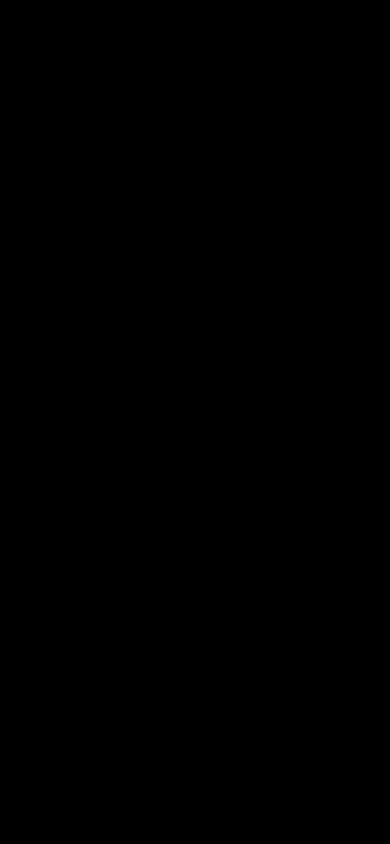
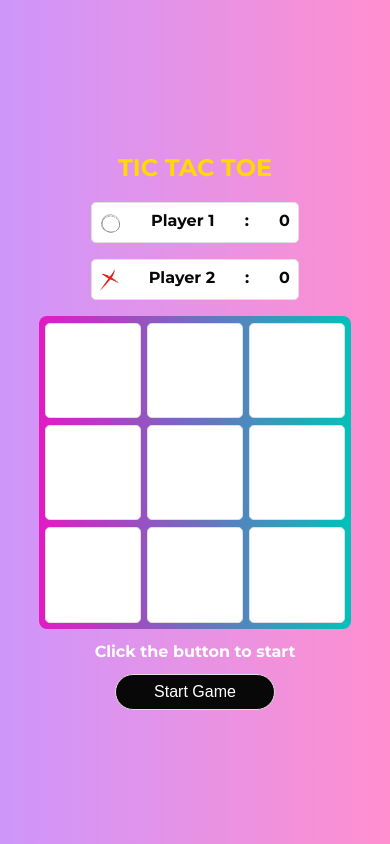
Before and after one commit to klintat/odin-tic_tac_toe, a plain HTML site: page index.html in a window 390 px wide. Drawn offline with Linux system fonts and the light colour scheme.

Commit message:
Finished with html content and css styling

```diff
--- a/index.html
+++ b/index.html
@@ -5,9 +5,53 @@
     <meta name="viewport" content="width=device-width, initial-scale=1.0">
     <title>TicTacToe</title>
     <link rel="stylesheet" href="style.css">
+    <script src="script.js" defer></script>
+    <link rel="preconnect" href="https://fonts.googleapis.com">
+    <link rel="preconnect" href="https://fonts.gstatic.com" crossorigin>
+    <link href="https://fonts.googleapis.com/css2?family=Montserrat:ital,wght@0,100..900;1,100..900&display=swap" rel="stylesheet">
 </head>
 <body>
-
-    <script src="script.js"></script>
+    <div id="info">
+        <h2 id="info__tilte">TIC TAC TOE</h2>
+        <div class="info__player">
+            <img src="images/circle.png" alt="Player 1 icon" class="info__player__icon"/>
+            <h1 id="info__player__name1">Player 1</h1>
+            <h1>:</h1>
+            <h1 id="info__player__score1">0</h1>
+        </div>
+        <div class="info__player">
+            <img src="images/cross.png" alt="Player 2 icon" class="info__player__icon"/>
+            <h1 id="info__player__name2">Player 2</h1>
+            <h1>:</h1>
+            <h1 id="info__player__score2">0</h1>
+        </div>
+    </div>
+    <div id="grid">
+        <div id="grid__square-1" class="gird__square"></div>
+        <div id="grid__square-2" class="gird__square"></div>
+        <div id="grid__square-3" class="gird__square"></div>
+        <div id="grid__square-4" class="gird__square"></div>
+        <div id="grid__square-5" class="gird__square"></div>
+        <div id="grid__square-6" class="gird__square"></div>
+        <div id="grid__square-7" class="gird__square"></div>
+        <div id="grid__square-8" class="gird__square"></div>
+        <div id="grid__square-9" class="gird__square"></div>
+    </div>
+    <div id="instructions">
+        <h2 id="instructions__text">Click the button to start</h2>
+        <button id="instructions__btn">Start Game</button>
+    </div>
+    <div id="modal">
+        <div id="modal__content">
+            <h2>Enter player name</h2>
+            <form>
+                <label for="player1">Player 1</label>
+                <input type="text" id="player1" name="player1" placeholder="Player 1" maxlength="10" required />
+                <label for="player2">Player 2</label>
+                <input type="text" id="player2" name="player2" placeholder="Player 2" maxlength="10" required />
+                <input type="submit" value="Start Game" />
+            </form>
+        </div>
+    </div>
 </body>
 </html>
--- a/style.css
+++ b/style.css
@@ -1,3 +1,217 @@
+:root {
+    --bg-pink: linear-gradient(
+        90deg,
+        rgb(206, 150, 251) 0%,
+        rgb(255, 143, 207) 100%
+    );
+
+    --bg-green: linear-gradient(
+        90deg,
+        rgb(227, 26, 197) 0%,
+        rgb(0, 194, 186) 100%
+    );
+
+    --bg-yellow: linear-gradient(
+        90deg,
+        rgb(255, 239, 64) 30%,
+        rgb(246, 172, 11) 100%
+    );
+
+    --bg-white: rgb(255, 255, 255);
+    --bg-modal: #0e110eaf;
+    --text-white: white;
+    --text-dark: rgb(54, 54, 54);
+    --text-light: #cfcfcf;
+    --text-gold: rgb(255, 217, 0);
+    --dark: #080808;
+    --border: 0.1rem solid rgb(224, 224, 224);
+}
+
 body {
-    background-color: black;
+    height: 100vh;
+    margin: 0;
+    display: flex;
+    flex-wrap: wrap;
+    align-items: center;
+    justify-content: space-evenly;
+    font-family: "Montserrat", sans-serif;
+    background: var(--bg-pink);
 }
+
+h1 {
+    margin: 0;
+    font-size: 1rem;
+}
+
+h1:hover, h2:hover {
+    cursor: default;
+}
+
+/* INFO */
+
+#info {
+    text-align: center;
+    width: 15rem;
+    color: var(--text-gold);
+}
+
+#info__title {
+    font-size: 2rem;
+
+}
+
+.info__player {
+    display: flex;
+    justify-content: space-between;
+    margin: 1rem;
+    padding: 0.5rem;
+    border-radius: 0.3rem;
+    border: var(--border);
+    color: var(--dark);
+    background: var(--bg-white);
+}
+
+.info__player__icon {
+    height: 1.3rem;
+    padding-top: 0.13rem;
+}
+
+.cross {
+    background-image: url(images/cross.png);
+}
+
+.circle {
+    background-image: url(images/circle.png);
+}
+
+.cross, .circle {
+    background-size: cover;
+}
+
+/* GRID */
+
+#grid {
+    display: grid;
+    grid-template-columns: repeat(3, 1fr);
+    height: 25rem;
+    width: 25rem;
+    grid-gap: 0.4rem;
+    padding: 0.4rem;
+    border-radius: 0.5rem;
+    background: var(--bg-green);
+}
+
+.gird__square {
+    background: var(--bg-white);
+    border-radius: 0.3rem;
+    border: var(--border);
+}
+
+.gird__square:hover {
+    cursor: pointer;
+}
+
+/* INSTRUCTIONS */
+
+#instructions {
+    display: flex;
+    flex-direction: column;
+    align-items: center;
+    width: 15rem;
+}
+
+#instructions__text {
+    text-align: center;
+    font-size: 1rem;
+    color: var(--text-white);
+}
+
+#instructions__btn {
+    cursor: pointer;
+    width: 10rem;
+    padding: 0.5rem 1rem;
+    font-size: 1rem;
+    border-radius: 2rem;
+    background: var(--dark);
+    border: var(--border);
+    color: var(--text-white);
+}
+
+#instructions__btn:active {
+    transform: translateY(0.125rem);
+}
+
+/* MODAL */
+
+#modal {
+    display: none;
+    position: absolute;
+    align-items: center;
+    justify-content: center;
+    height: 100vh;
+    width: 100vw;
+    background: var(--bg-modal);
+}
+
+#modal__content {
+    display: flex;
+    flex-direction: column;
+    justify-content: center;
+    align-items: center;
+    height: 65%;
+    width: 40%;
+    border-radius: 5rem;
+    color: var(--text-white);
+    background: var(--bg-yellow);
+    border: var(--dark) solid 0.1rem;
+}
+
+/* FORM */
+
+form {
+    display: flex;
+    flex-direction: column;
+    align-items: center;
+}
+
+label {
+    display: none;
+}
+
+input {
+    margin: 1.25rem;
+    font-size: 1rem;
+    border-radius: 2rem;
+    padding: 0.625rem 1.25rem;
+}
+
+::placeholder {
+    font-style: italic;
+}
+
+input[type="submit"]:active {
+    transform: translateY(0.125rem);
+}
+
+/* MEDIA QUERIES */
+
+@media (max-width: 1100px) {
+    #grid {
+        width: 18.75rem;
+        height: 18.75rem;
+    }
+    #info__title {
+        margin: 0 0 1rem;
+    }
+    body {
+        align-content: center;
+    }
+    #modal__content {
+        text-align: center;
+        height: 60%;
+        width: 80%;
+    }
+    input {
+        width: 10rem;
+    }
+}
```
